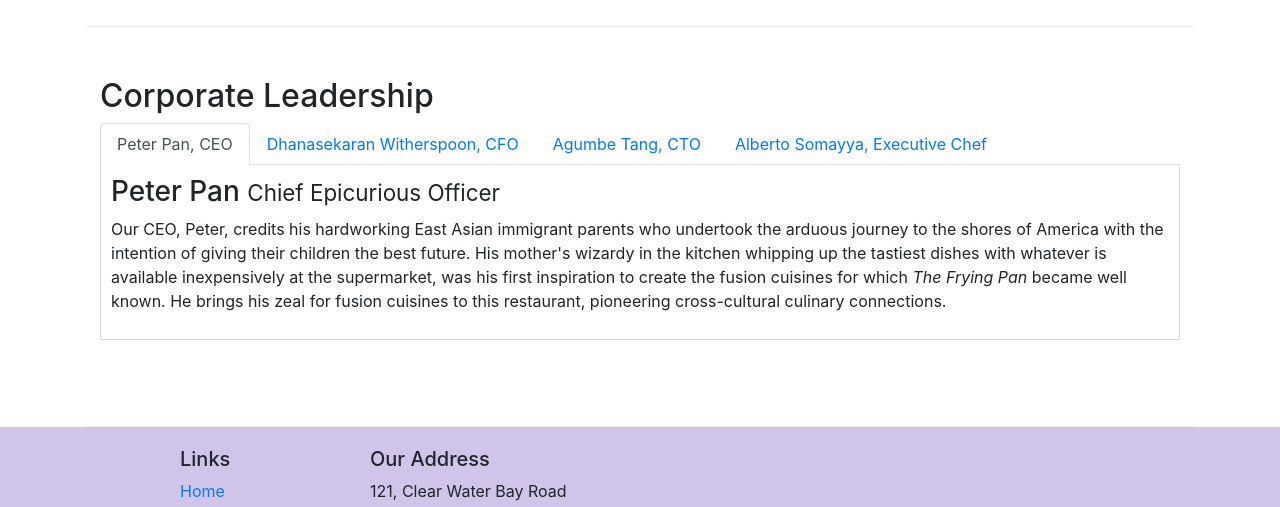
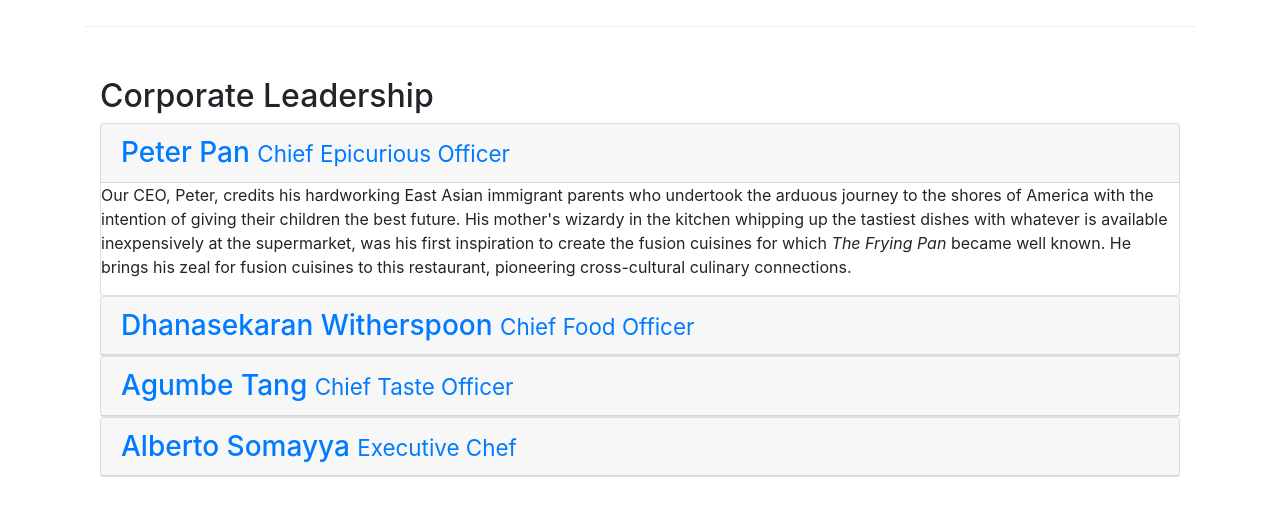
Before and after one commit to esnandakumar/bootstrap, a website: page aboutus.html in a window 1280 px wide. Shown: the part 817-1324 px from the top of the page. Drawn offline with nearby package versions, Linux system fonts and the light colour scheme.

Commit message:
Accordion

```diff
--- a/aboutus.html
+++ b/aboutus.html
@@ -71,47 +71,60 @@
         <div class="row row-content">
             <div class="col">
                 <h2>Corporate Leadership</h2>
-                <ul class="nav nav-tabs">
-                    <li class="nav-item">
-                        <a class="nav-link active" href="#peter" role="tab" data-toggle="tab">
-                            Peter Pan, CEO
+                    <div id="accordion" role="tablist">
+                        <div class="card">
+                            <div class="card-header" role="tab" id="peterhead">
+                                <h3 class="mb-0">
+                                    <a data-toggle="collapse" data-parent="#accordion" href="#peter">
+                                    Peter Pan <small>Chief Epicurious Officer</small>
                                     </a>
-                    </li>
-                    <li class="nav-item">
-                        <a class="nav-link" href="#dhana" role="tab" data-toggle="tab">
-                            Dhanasekaran Witherspoon, CFO
+                                </h3>
+                            </div>
+                            <div role="tabpanel" class="collapse show" id="peter">
+                                <div class="card-block">
+                                    <p class="hidden-xs-down">Our CEO, Peter, credits his hardworking East Asian immigrant parents who undertook the arduous journey to the shores of America with the intention of giving their children the best future. His mother's wizardy in the kitchen whipping up the tastiest dishes with whatever is available inexpensively at the supermarket, was his first inspiration to create the fusion cuisines for which <em>The Frying Pan</em> became well known. He brings his zeal for fusion cuisines to this restaurant, pioneering cross-cultural culinary connections.</p>                                    </div>
+                                </div>
+                            </div>
+                            <div class="card">
+                                    <div class="card-header" role="tab" id="dannyhead">
+                                    <h3 class="mb-0">
+                                        <a class="collapsed" data-toggle="collapse" data-parent="#accordion" href="#danny">
+                                        Dhanasekaran Witherspoon <small>Chief Food Officer</small>
                                         </a>
-                    </li>
-                    <li class="nav-item">
-                        <a class="nav-link" href="#agumbe" role="tab" data-toggle="tab">
-                            Agumbe Tang, CTO
-                        </a>
-                    </li>
-                    <li class="nav-item">
-                        <a class="nav-link" href="#alberto" role="tab" data-toggle="tab">
-                            Alberto Somayya, Executive Chef
-                        </a>
-                    </li>
-                </ul>
-                <div class="tab-content">
-                    <div role="tabpanel" class="tab-pane fade show active" id="peter">
-                        <h3>Peter Pan <small>Chief Epicurious Officer</small></h3>
-                        <p class="hidden-xs-down">Our CEO, Peter, credits his hardworking East Asian immigrant parents who undertook the arduous journey to the shores of America with the intention of giving their children the best future. His mother's wizardy in the kitchen whipping up the tastiest dishes with whatever is available inexpensively at the supermarket, was his first inspiration to create the fusion cuisines for which <em>The Frying Pan</em> became well known. He brings his zeal for fusion cuisines to this restaurant, pioneering cross-cultural culinary connections.</p>
+                                    </h3>
                                 </div>
-
-                   <div role="tabpanel" class="tab-pane fade" id="dhana">
-                        <h3>Dhanasekaran Witherspoon <small>Chief Food Officer</small></h3>
+                                <div role="tabpanel" class="collapse" id="danny">
+                                    <div class="card-block">
                                         <p class="hidden-xs-down">Our CFO, Danny, as he is affectionately referred to by his colleagues, comes from a long established family tradition in farming and produce. His experiences growing up on a farm in the Australian outback gave him great appreciation for varieties of food sources. As he puts it in his own words, <em>Everything that runs, wins, and everything that stays, pays!</em></p>
                                     </div>
-
-                   <div role="tabpanel" class="tab-pane fade" id="agumbe">
-                        <h3>Agumbe Tang <small>Chief Taste Officer</small></h3>
+                                </div>
+                                </div>
+                                <div class="card">
+                                    <div class="card-header" role="tab" id="agumbehead">
+                                    <h3 class="mb-0">
+                                        <a class="collapsed" data-toggle="collapse" data-parent="#accordion" href="#agumbe">
+                                        Agumbe Tang <small>Chief Taste Officer</small>
+                                        </a>
+                                    </h3>
+                                </div>
+                                <div role="tabpanel" class="collapse" id="agumbe">
+                                    <div class="card-block">
                                         <p class="hidden-xs-down">Blessed with the most discerning gustatory sense, Agumbe, our CTO, personally ensures that every dish that we serve meets his exacting tastes. Our chefs dread the tongue lashing that ensues if their dish does not meet his exacting standards. He lives by his motto, <em>You click only if you survive my lick.</em></p>
                                     </div>
-
-                    <div role="tabpanel" class="tab-pane fade" id="alberto">
-                         <h3>Alberto Somayya <small>Executive Chef</small></h3>
-                         <p class="hidden-xs-down">Award winning three-star Michelin chef with wide International experience having worked closely with whos-who in the culinary world, he specializes in creating mouthwatering Indo-Italian fusion experiences. He says, <em>Put together the cuisines from the two craziest cultures, and you get a winning hit! Amma Mia!</em></p>
+                                </div>
+                                </div>
+                                <div class="card">
+                                        <div class="card-header" role="tab" id="albertohead">
+                                        <h3 class="mb-0">
+                                            <a class="collapsed" data-toggle="collapse" data-parent="#accordion" href="#alberto">
+                                            Alberto Somayya <small>Executive Chef</small>
+                                            </a>
+                                        </h3>
+                                    </div>
+                                    <div role="tabpanel" class="collapse" id="alberto">
+                                        <div class="card-block">
+                                            <p class="hidden-xs-down">Award winning three-star Michelin chef with wide International experience having worked closely with whos-who in the culinary world, he specializes in creating mouthwatering Indo-Italian fusion experiences. He says, <em>Put together the cuisines from the two craziest cultures, and you get a winning hit! Amma Mia!</em></p>                                        </div>
+                                    </div>
                                     </div>
                     </div>
             </div>
```
Lines whose indentation alone changed are shown as unchanged.
